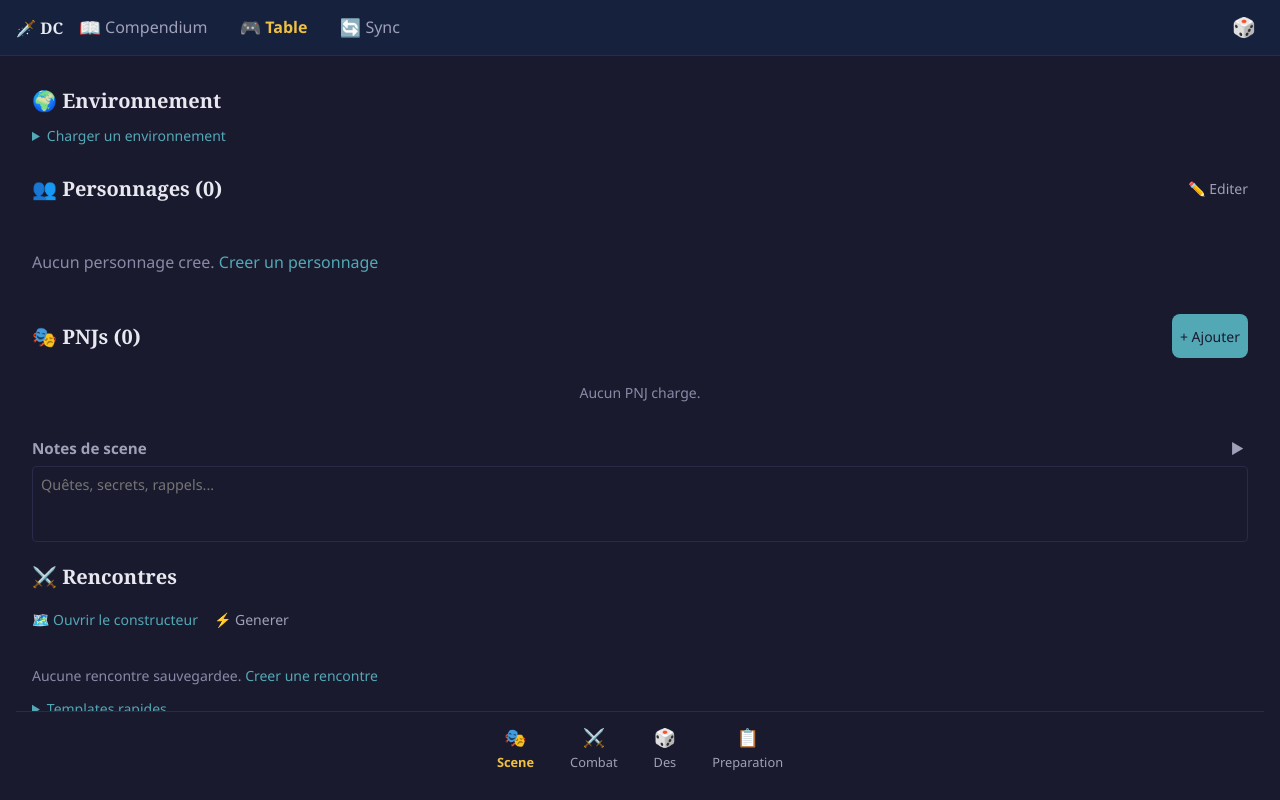
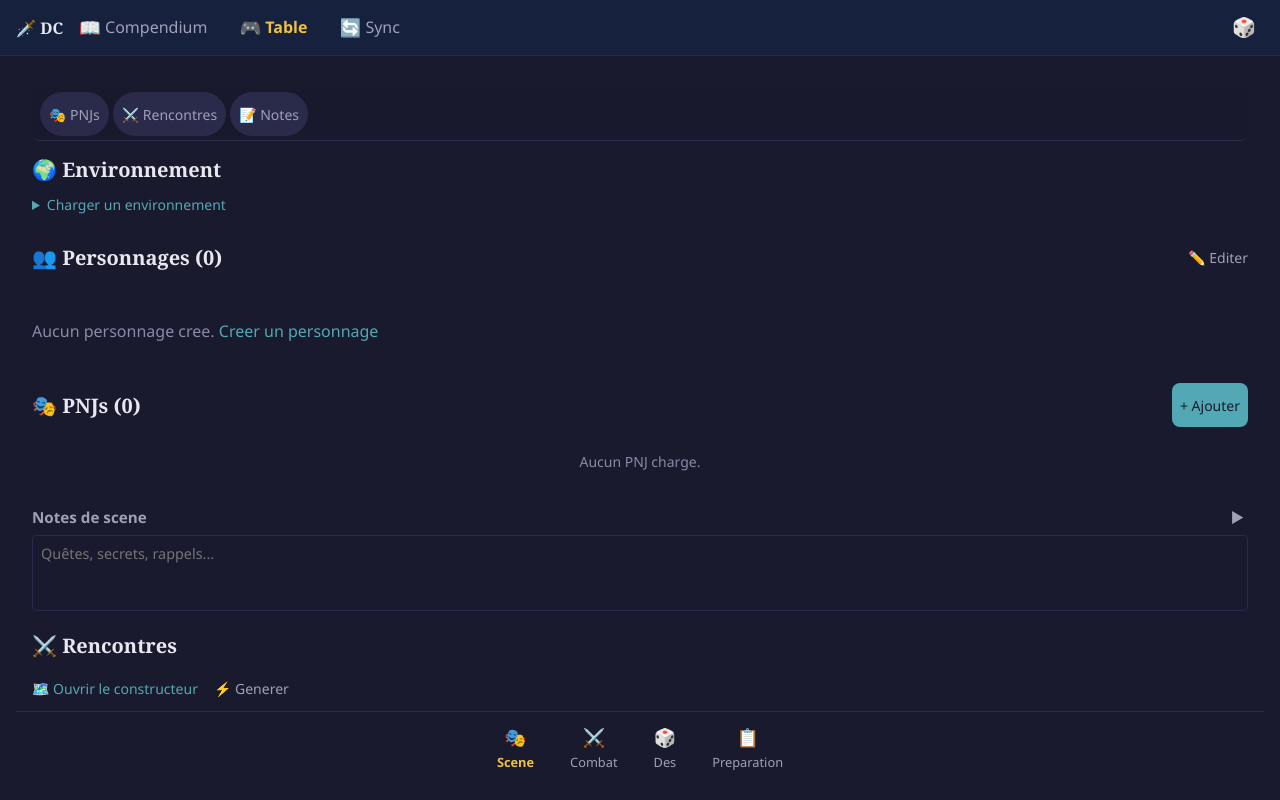
Before and after one commit to AlexielBlack/daggerheart-companion, a Vue app: page /daggerheart-companion/table/scene in a window 1280 px wide. Built offline with nearby package versions, Linux system fonts and the light colour scheme.

Commit message:
feat(session): barre d'actions sticky pour navigation rapide en scene

```diff
--- /dev/null
+++ b/src/modules/session/components/SceneActionBar.vue
@@ -0,0 +1,93 @@
+<template>
+  <div
+    class="scene-action-bar"
+    role="toolbar"
+    aria-label="Actions rapides de scene"
+  >
+    <button
+      class="scene-action-bar__btn"
+      aria-label="Ouvrir le catalogue PNJ"
+      @click="$emit('open-catalogue')"
+    >
+      &#x1F3AD; PNJs
+    </button>
+    <a
+      href="#scene-encounter"
+      class="scene-action-bar__btn"
+      aria-label="Aller aux rencontres"
+      @click.prevent="scrollTo('encounter')"
+    >
+      &#x2694;&#xFE0F; Rencontres
+    </a>
+    <a
+      href="#scene-notes"
+      class="scene-action-bar__btn"
+      aria-label="Aller aux notes"
+      @click.prevent="scrollTo('notes')"
+    >
+      &#x1F4DD; Notes
+    </a>
+  </div>
+</template>
+
+<script>
+export default {
+  name: 'SceneActionBar',
+
+  emits: ['open-catalogue'],
+
+  setup() {
+    /** Fait defiler la vue vers la section ciblee */
+    function scrollTo(target) {
+      const sectionMap = {
+        encounter: '.scene-view__encounter',
+        notes: '.session-notes'
+      }
+      const el = document.querySelector(sectionMap[target])
+      if (el) el.scrollIntoView({ behavior: 'smooth', block: 'start' })
+    }
+
+    return { scrollTo }
+  }
+}
+</script>
+
+<style scoped>
+.scene-action-bar {
+  position: sticky;
+  top: 0;
+  z-index: 10;
+  display: flex;
+  align-items: center;
+  gap: var(--space-xs);
+  padding: var(--space-xs) var(--space-sm);
+  background: color-mix(in srgb, var(--color-bg-primary) 90%, transparent);
+  backdrop-filter: blur(8px);
+  border-bottom: 1px solid var(--color-border);
+  border-radius: var(--radius-md);
+}
+
+.scene-action-bar__btn {
+  display: inline-flex;
+  align-items: center;
+  gap: var(--space-xs);
+  padding: var(--space-xs) var(--space-sm);
+  border: 1px solid var(--color-border);
+  border-radius: var(--radius-full);
+  background: var(--color-bg-tertiary);
+  color: var(--color-text-secondary);
+  font-size: var(--font-size-sm);
+  font-weight: var(--font-weight-medium);
+  cursor: pointer;
+  text-decoration: none;
+  white-space: nowrap;
+  min-height: var(--touch-min);
+  transition: background var(--transition-fast), color var(--transition-fast), border-color var(--transition-fast);
+}
+
+.scene-action-bar__btn:hover {
+  background: var(--color-bg-hover);
+  color: var(--color-text-primary);
+  border-color: var(--color-border-active);
+}
+</style>
--- a/src/modules/session/views/SceneView.vue
+++ b/src/modules/session/views/SceneView.vue
@@ -1,5 +1,7 @@
 <template>
   <div class="scene-view">
+    <SceneActionBar @open-catalogue="drawer.openCatalogue()" />
+
     <EnvironmentLoader />
 
     <section class="scene-view__pcs">
@@ -29,6 +31,7 @@
 <script>
 import { useSceneDrawer } from '../composables/useSceneDrawer'
 import { useCharacterStore } from '@modules/characters'
+import SceneActionBar from '../components/SceneActionBar.vue'
 import EnvironmentLoader from '../components/EnvironmentLoader.vue'
 import NpcGroupPanel from '../components/NpcGroupPanel.vue'
 import PcGroupPanel from '../components/PcGroupPanel.vue'
@@ -39,6 +42,7 @@ import SceneDrawer from '../components/SceneDrawer.vue'
 export default {
   name: 'SceneView',
   components: {
+    SceneActionBar,
     EnvironmentLoader,
     NpcGroupPanel,
     PcGroupPanel,
```
Also changed, not shown: 1 other file (tests, documents, lock files or other folders).
